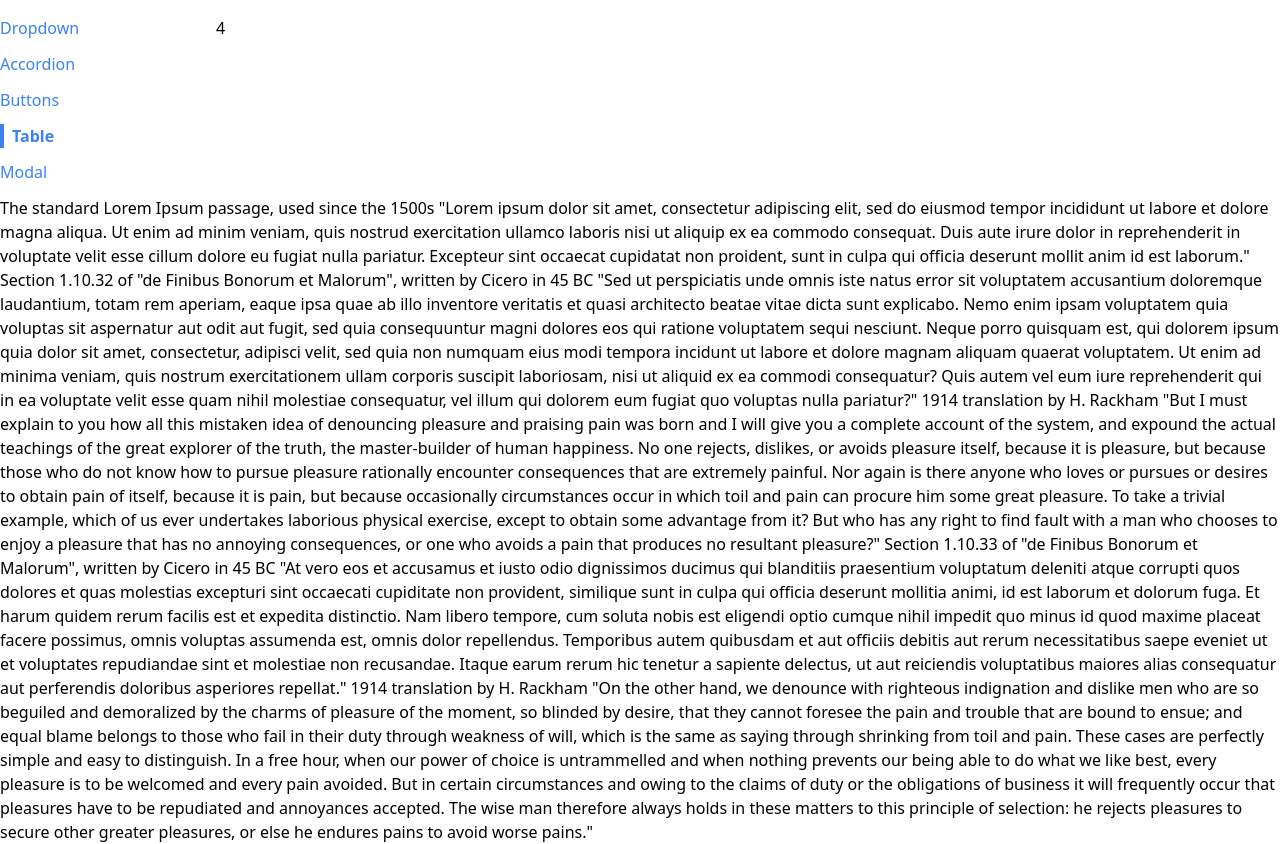
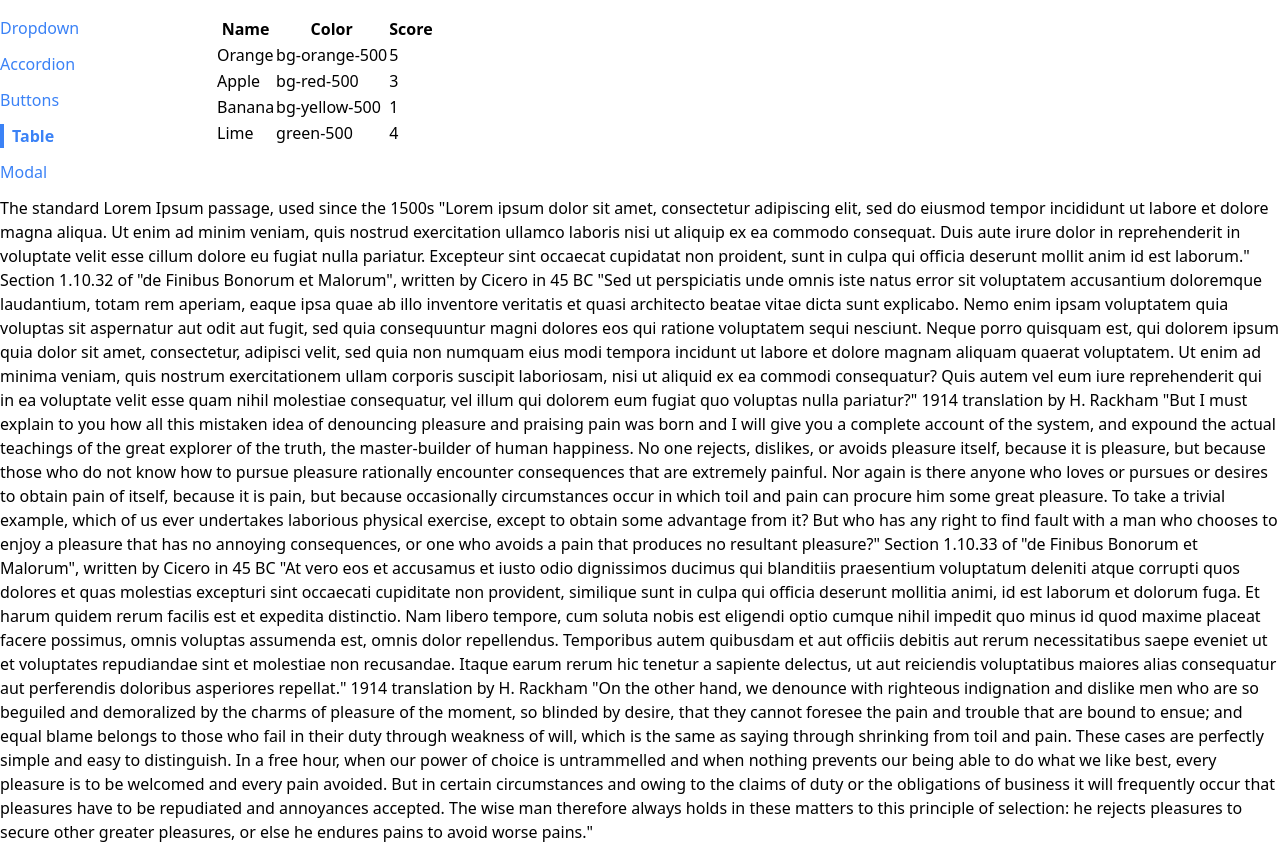
Before and after one commit to zdTang/stephen_react_Mike_learn, a React (Create React App) app in the folder learn_jsx/: page /table in a window 1280 px wide. Built offline with nearby package versions, Linux system fonts and the light colour scheme.

Commit message:
c15-248 Building the Rows

```diff
--- a/learn_jsx/src/components/Table.js
+++ b/learn_jsx/src/components/Table.js
@@ -1,5 +1,23 @@
 const Table = ({ data }) => {
-  return <div>{data.length}</div>;
+  const renderedRows = data.map((fruit) => (
+    <tr key={fruit.name}>
+      <td>{fruit.name}</td>
+      <td>{fruit.color}</td>
+      <td>{fruit.score}</td>
+    </tr>
+  ));
+  return (
+    <table>
+      <thead>
+        <tr>
+          <th>Name</th>
+          <th>Color</th>
+          <th>Score</th>
+        </tr>
+      </thead>
+      <tbody>{renderedRows}</tbody>
+    </table>
+  );
 };
 
 export default Table;
```
